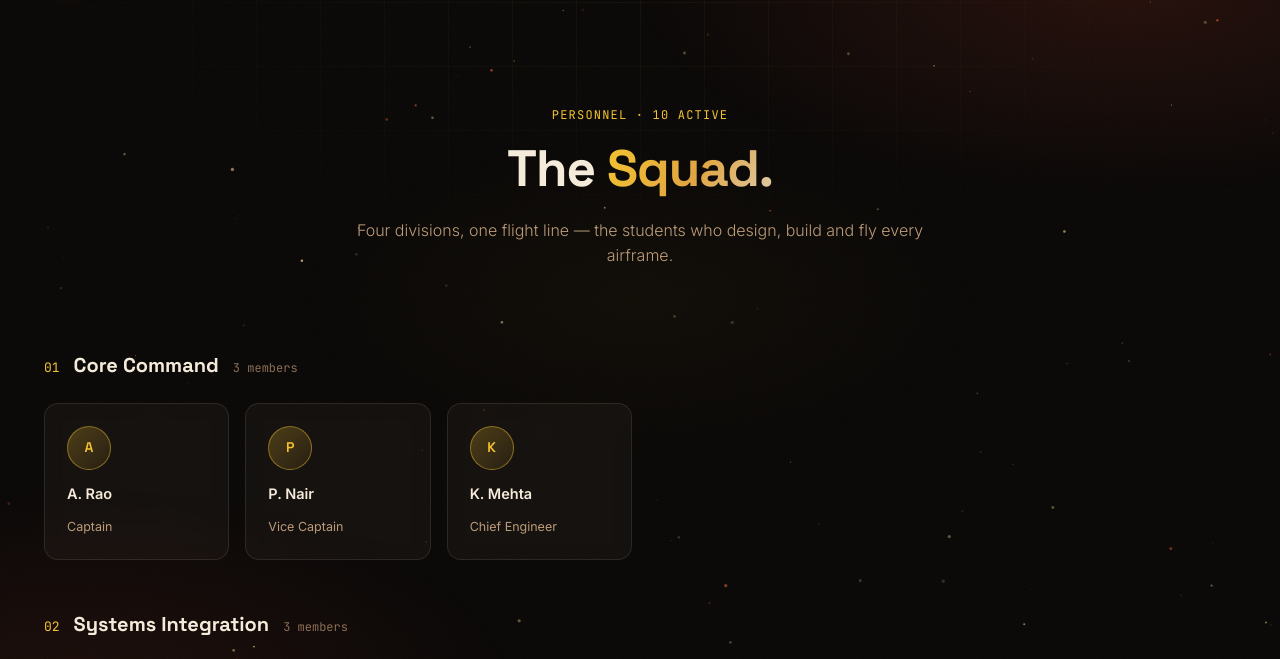
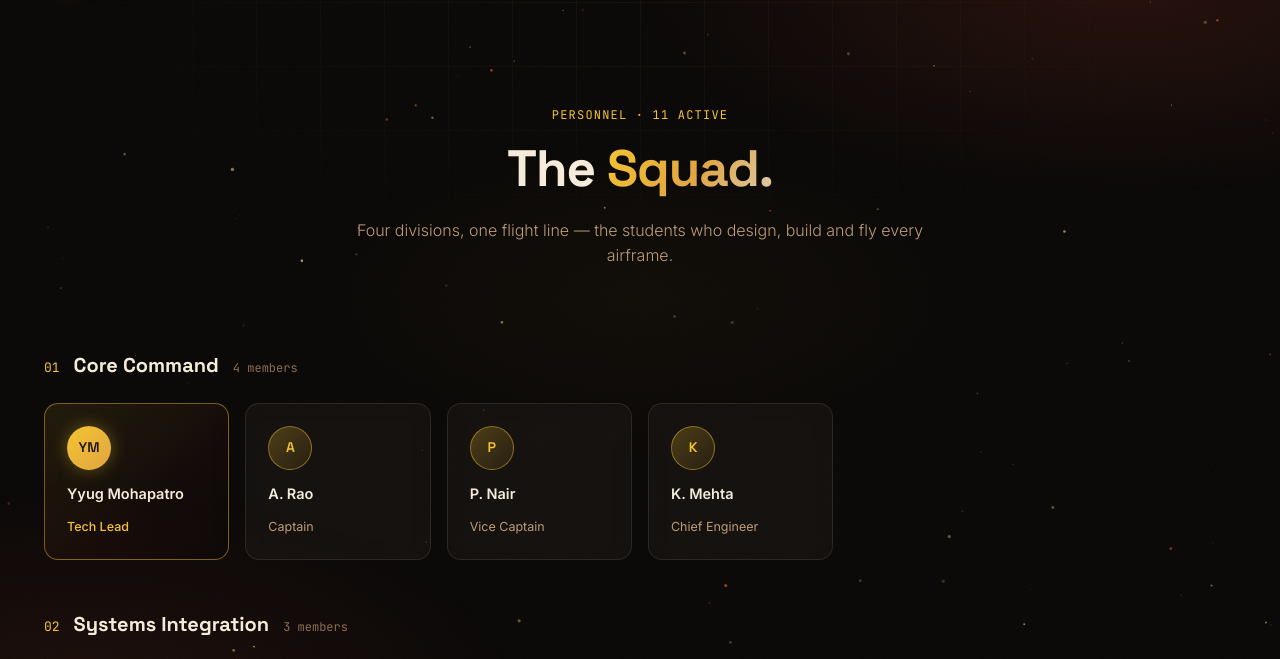
Before and after one commit to rajyyug1132/AERO-BMSCE-NEW, a plain HTML site: page team.html in a window 1280 px wide. Shown: the part 62-721 px from the top of the page. Drawn offline with Linux system fonts and the light colour scheme.

Commit message:
Add Yyug Mohapatro as tech lead
First card in Core Command on both the squad page and the home preview,
styled with a gold-lit treatment so the lead role reads at a glance.
Division count and headcount updated.

```diff
--- a/style.css
+++ b/style.css
@@ -581,6 +581,18 @@ main, header, footer{ position:relative; z-index:2; }
 .t-name{ font-weight:600; font-size:14.5px; color:var(--white); }
 .t-role{ font-size:12.5px; color:var(--slate); }
 
+/* lead card — gold-lit, sits first in Core Command */
+.team-card--lead{
+  border-color:var(--border-hover);
+  background:linear-gradient(140deg, rgba(244,196,48,0.10), rgba(154,51,35,0.06) 60%, transparent);
+}
+.team-card--lead .avatar{
+  background:linear-gradient(135deg, var(--cyan), var(--cyan-soft));
+  color:#1C1512; border-color:transparent;
+  box-shadow:0 0 18px rgba(244,196,48,0.35);
+}
+.team-card--lead .t-role{ color:var(--cyan); font-weight:500; }
+
 /* ---------- explore / gallery ---------- */
 .explore-grid{ display:grid; grid-template-columns:repeat(3, 1fr); gap:24px; }
 .explore-card{
--- a/team.html
+++ b/team.html
@@ -4,7 +4,7 @@
 <meta charset="UTF-8">
 <meta name="viewport" content="width=device-width, initial-scale=1.0">
 <title>The Squad — AeroBMSCE</title>
-<meta name="description" content="Meet AeroBMSCE's ten active members across Core Command, Systems Integration, Airframe and the Flying Phantoms.">
+<meta name="description" content="Meet the AeroBMSCE squad — Core Command led by tech lead Yyug Mohapatro, plus Systems Integration, Airframe and the Flying Phantoms.">
 <link rel="preconnect" href="https://fonts.googleapis.com">
 <link rel="preconnect" href="https://fonts.gstatic.com" crossorigin>
 <link href="https://fonts.googleapis.com/css2?family=Space+Grotesk:wght@400;500;600;700&family=Inter:wght@300;400;500;600&family=JetBrains+Mono:wght@400;500&display=swap" rel="stylesheet">
@@ -58,7 +58,7 @@
 <!-- ============ PAGE HEADER ============ -->
 <section class="page-header">
   <div class="page-header-inner reveal">
-    <span class="section-tag">Personnel · 10 active</span>
+    <span class="section-tag">Personnel · 11 active</span>
     <h1 class="section-title">The <span class="grad-text">Squad.</span></h1>
     <p class="section-desc">Four divisions, one flight line — the students who design, build and fly every airframe.</p>
   </div>
@@ -69,9 +69,10 @@
     <div class="team-block-head">
       <span class="team-block-idx">01</span>
       <h3>Core Command</h3>
-      <span class="team-count">3 members</span>
+      <span class="team-count">4 members</span>
     </div>
     <div class="team-grid">
+      <div class="team-card team-card--lead"><span class="avatar">YM</span><span class="t-name">Yyug Mohapatro</span><span class="t-role">Tech Lead</span></div>
       <div class="team-card"><span class="avatar">A</span><span class="t-name">A. Rao</span><span class="t-role">Captain</span></div>
       <div class="team-card"><span class="avatar">P</span><span class="t-name">P. Nair</span><span class="t-role">Vice Captain</span></div>
       <div class="team-card"><span class="avatar">K</span><span class="t-name">K. Mehta</span><span class="t-role">Chief Engineer</span></div>
```
Also changed, not shown: index.html (+3 -2 lines).
